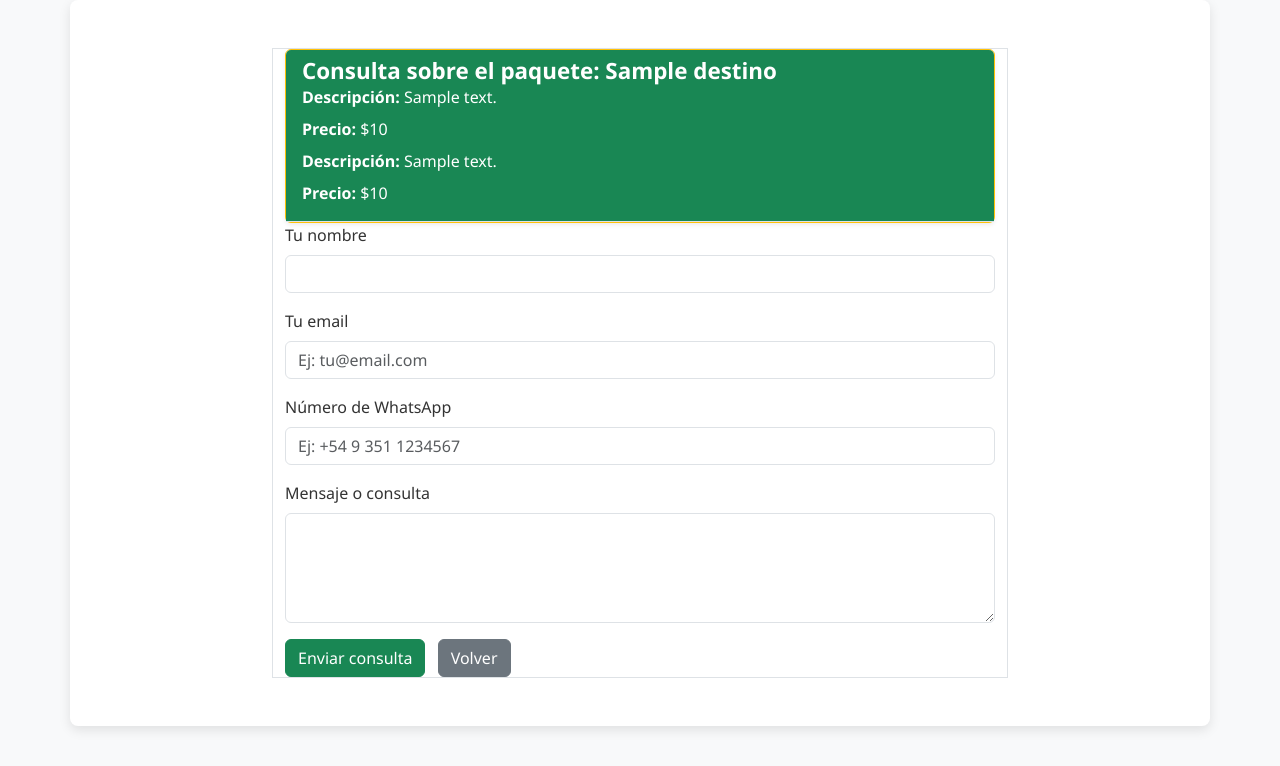
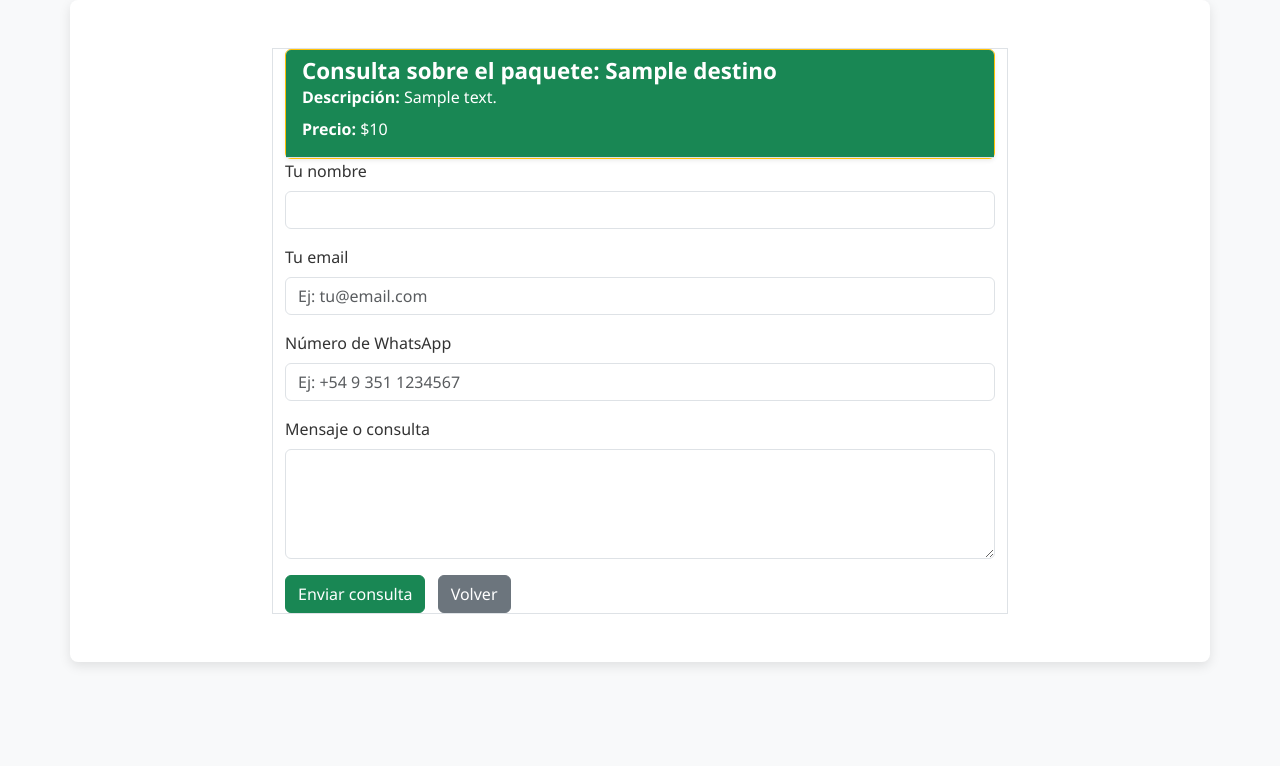
Before and after one commit to Franja20022/agencia-viajes, a Flask app: template app/templates/consulta.html in a window 1280 px wide. Shown: the top 766 px of the page. Run offline with Flask 3, Linux system fonts and the light colour scheme; the template is opened without the code that fills it: most values are stand-ins (such as "Sample title", 1, 10 or a date in 2020).

```diff
--- a/app/templates/consulta.html
+++ b/app/templates/consulta.html
@@ -16,8 +16,6 @@
             <div class="card shadow-sm border border-warning">
                 <div class="card-header bg-success text-white">
                     <h4 class="mb-0">Consulta sobre el paquete: {{ paquete.destino }}</h4>
-                    <p><strong>Descripción:</strong> {{ paquete.descripcion }}</p>
-                    <p><strong>Precio:</strong> ${{ paquete.precio }}</p>
                     <p><strong>Descripción:</strong> {{ paquete.descripcion }}</p>
                     <p><strong>Precio:</strong> ${{ paquete.precio }}</p>
                 </div>
```
